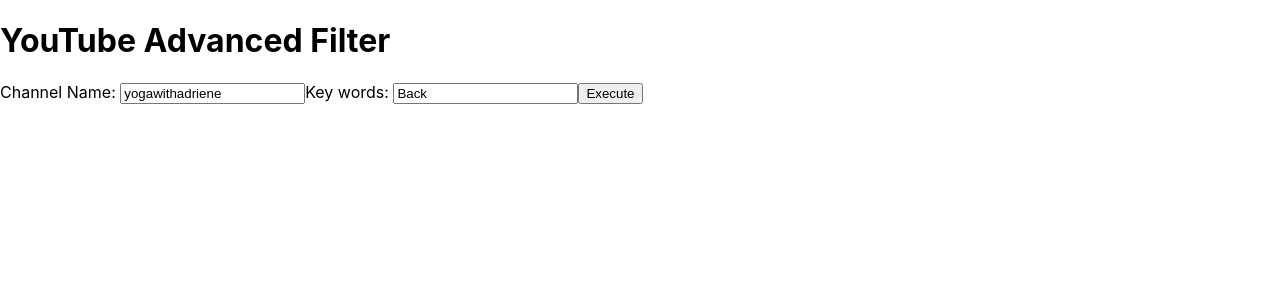
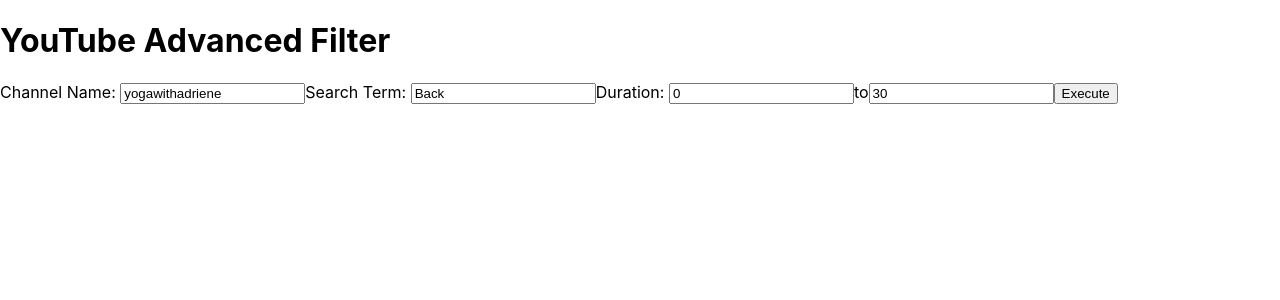
Before and after one commit to miles-crighton/advanced-filter-for-yt, a React (Create React App) app: page / in a window 1280 px wide. Shown: the top 300 px of the page. Built offline with nearby package versions, Linux system fonts and the light colour scheme.

Commit message:
Added working filtering of results based on video duration

```diff
--- a/src/App.js
+++ b/src/App.js
@@ -32,19 +32,26 @@ class App extends React.Component {
     return id
   }
 
-  async getVideos(username, searchterm) {
+  async getVideos(username, searchTerm, lowerDuration, upperDuration) {
     try {
       let id = await this.getID(username)
-      let data = await fetch('https://www.googleapis.com/youtube/v3/search?part=snippet&maxResults=5&q=' + searchterm + '&channelId=' + id + '&key=' + API_KEY)
+      let data = await fetch('https://www.googleapis.com/youtube/v3/search?part=snippet&maxResults=25&q=' + searchTerm + '&channelId=' + id + '&key=' + API_KEY)
       let json = await data.json()
       let items = await json.items
-      console.log(items)
       let durations = await this.getVideoDurations(items)
-      let newItems = items.map(item => {
+
+      await items.forEach(item => {
         return Object.assign(item, {duration: durations[item.id.videoId]})
       })
-      this.setState({ items })
+      let newItems = await items.filter(item => {
+        //TODO: Improve this catch for missing duration from API request
+        if (item.duration !== undefined) {
+          return lowerDuration < item.duration.minutes && item.duration.minutes < upperDuration
+        }
+        return false
+      })
       console.log(newItems)
+      this.setState({ items: newItems })
     } catch (error) {
       console.log(error)
     }
@@ -60,6 +67,7 @@ class App extends React.Component {
     let resp = await fetch(full_url)
     let json = await resp.json()
     let items = await json.items
+    console.log(items)
     let durations = {}
     for (let item of items) {
       durations[item.id] = this.convertVideoDuration(item.contentDetails.duration)
--- a/src/components/InputFields.js
+++ b/src/components/InputFields.js
@@ -2,19 +2,25 @@ import React, { useState } from 'react'
 
 export default function InputFields(props) {
     const [username, setUsername] = useState('yogawithadriene')
-    const [searchterm, setSearchterm] = useState('Back')
+    const [searchTerm, setSearchterm] = useState('Back')
+    const [lowerDuration, setLowerDuration] = useState(0)
+    const [upperDuration, setUpperDuration] = useState(30)
 
     function handleSubmit(e) {
         e.preventDefault()
-        props.submit(username, searchterm)
+        props.submit(username, searchTerm, lowerDuration, upperDuration)
     }
 
     return (
         <form onSubmit={handleSubmit}>
             <span>Channel Name: </span>
             <input type='text' value={username} onChange={e => setUsername(e.target.value)} />
-            <span>Key words: </span>
-            <input type='text' value={searchterm} onChange={e => setSearchterm(e.target.value)} />
+            <span>Search Term: </span>
+            <input type='text' value={searchTerm} onChange={e => setSearchterm(e.target.value)} />
+            <span>Duration: </span>
+            <input type='number' value={lowerDuration} onChange={e => setLowerDuration(e.target.value)} />
+            <span>to</span>
+            <input type='number' value={upperDuration} onChange={e => setUpperDuration(e.target.value)} />
             <button onClick={handleSubmit}>Execute</button>
         </form>
     );
```
